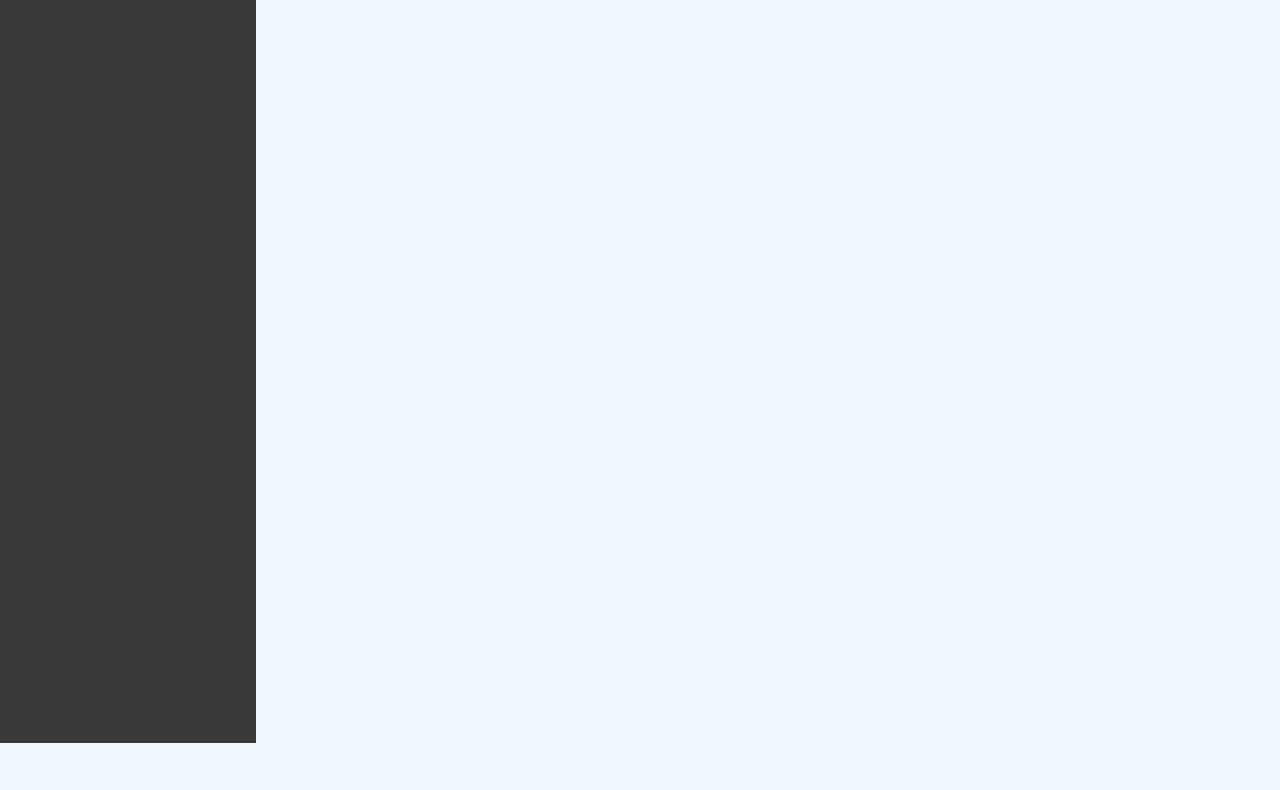
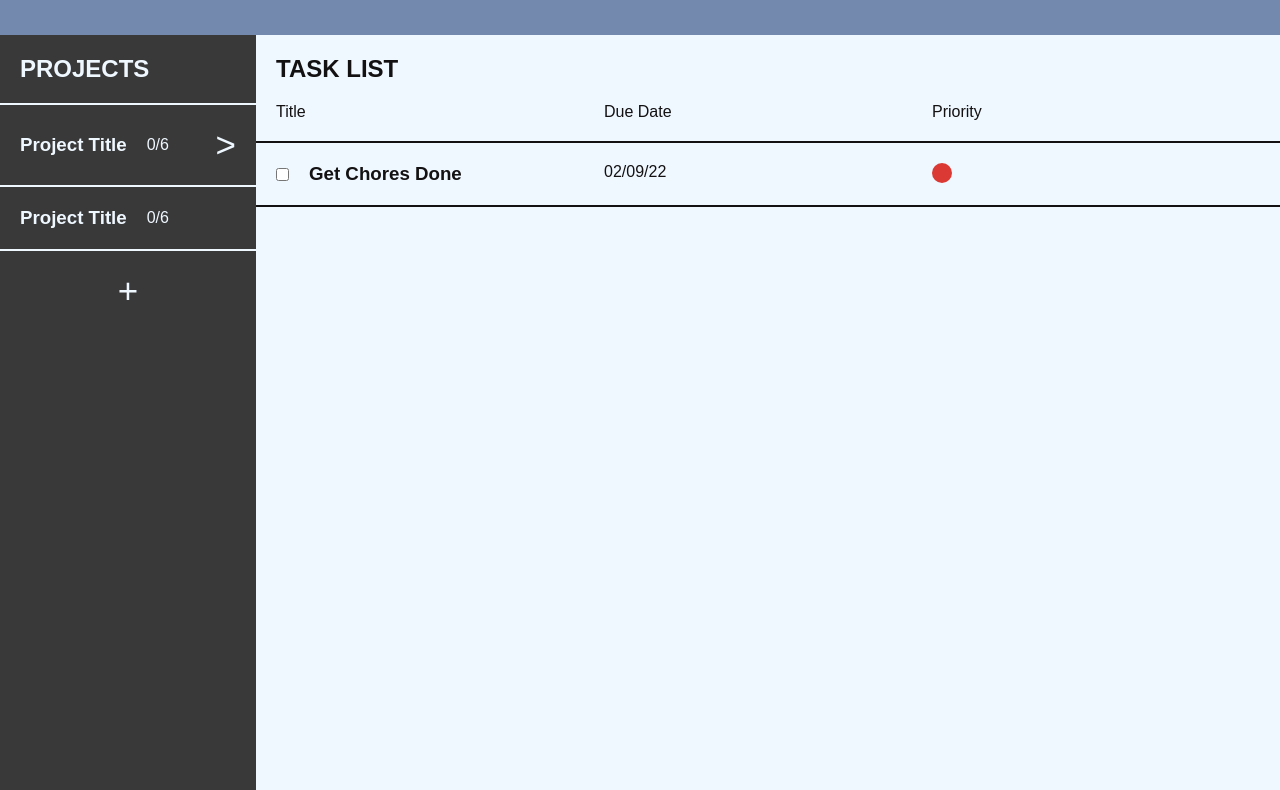
Before and after one commit to aagraston/todo-list, a website built with webpack: page src/template.html in a window 1280 px wide. Shown: the part 134-924 px from the top of the page. Before the commit the page ends 877 px from the top, so only its background shows below. Built offline with nearby package versions, Linux system fonts and the light colour scheme; a web font is replaced by a local one.

Commit message:
html mock-up complete, projects & tasks list added

```diff
--- /dev/null
+++ b/src/scss/_elements.scss
@@ -0,0 +1,8 @@
+h1 {
+  font-size: 60px;
+}
+
+%indicator {
+  font-weight: 300;
+  font-size: 35px;
+}
--- a/src/scss/_sections.scss
+++ b/src/scss/_sections.scss
@@ -4,8 +4,15 @@ body {
 }
 
 %section-title {
-  align-self: center;
-  margin-top: 20px;
+  margin: 20px 0px 20px 20px;
+}
+
+//this is the shared container stylings for both project-container and task-container
+%item-container {
+  display: flex;
+  flex-direction: row;
+  justify-content: space-between;
+  padding: 20px;
 }
 
 .content {
@@ -14,15 +21,13 @@ body {
   justify-content: center;
   align-items: center;
   width: 100vw;
-
-
 }
 
 .header-bar {
   display: flex;
   flex-direction: row;
   justify-content: center;
-  padding: 20px 0px 20px 0px;
+  padding: 50px 0px 50px 0px;
 
   background-color: $color-low-contrast-blue;
   color: $color-white;
@@ -58,3 +63,84 @@ body {
     @extend %section-title;
   }
 }
+
+//project
+
+.projects {
+  border: 0.2px solid $color-white;
+  border-right: 0px;
+  border-left: 0px;
+}
+
+.project-container {
+
+  @extend %item-container;
+
+  //border
+  border: 0.2px solid $color-white;
+  border-right: 0px;
+  border-left: 0px;
+
+  //border-shadow
+  // box-shadow: inset 0 0 8px 1px $color-white;
+}
+
+.project-details {
+  display: flex;
+  flex-direction: row;
+  gap: 20px;
+  align-items: center;
+}
+
+.arrow {
+  @extend %indicator;
+}
+
+.new-project-button {
+  padding-top: 20px;
+  align-self: center;
+  p {
+    @extend %indicator;
+  }
+}
+
+//tasks
+
+.task-header-bar {
+display: flex;
+flex-direction: row;
+justify-content: space-between;
+padding: 20px;
+padding-top: 0px;
+
+p {
+  flex-basis: 33.33%;
+}
+
+}
+
+.tasks {
+  border: 0.2px solid $color-black;
+  border-right: 0px;
+  border-left: 0px;
+}
+
+.task-container {
+  @extend %item-container;
+
+  //border
+  border: 0.2px solid $color-black;
+  border-right: 0px;
+  border-left: 0px;
+}
+
+.task-container > * {
+  flex-basis: 33.33%;
+}
+
+.task-details {
+  display: flex;
+  flex-direction: row;
+  gap: 20px;
+  align-items: center;
+}
--- a/src/scss/app.scss
+++ b/src/scss/app.scss
@@ -1,4 +1,5 @@
 @import './reset';
 @import './variables';
 @import './fonts';
+@import './elements';
 @import './sections';
--- a/src/template.html
+++ b/src/template.html
@@ -14,14 +14,60 @@
     <div class="header-bar">
       <h1>To-do App</h1>
     </div>
+
     <div class="projects-container">
+
       <div class="side-bar">
         <h2>PROJECTS</h2>
+
+        <div class="projects">
+          <div class="project-container">
+            <div class="project-details">
+              <h3>Project Title</h3>
+              <p>0/6</p>
+            </div>
+            <p class="arrow">></p>
+          </div>
+
+          <div class="project-container">
+            <div class="project-details">
+              <h3>Project Title</h3>
+              <p>0/6</p>
+            </div>
+          </div>
+        </div>
+
+        <div class="new-project-button">
+          <p>+</p>
+        </div>
+
       </div>
+
       <div class="todo-section">
         <h2>TASK LIST</h2>
+        <div class="task-header-bar">
+          <p>Title</p>
+          <p>Due Date</p>
+          <p>Priority</p>
+        </div>
+
+        <div class="tasks">
+          <div class="task-container">
+            <div class="task-details">
+              <input type="checkbox" id="" name="" value="">
+              <h3>Get Chores Done</h3>
+            </div>
+            <p class="date">02/09/22</p>
+            <svg height="20" width="20">
+              <circle cx="10" cy="10" r="10" fill="#db3a34" />
+            </svg>
+          </div>
+        </div>
+
       </div>
+
     </div>
+
   </div>
 
 </body>
```
Also changed, not shown: README.md, dist/index.html, dist/main.bundle.js.
